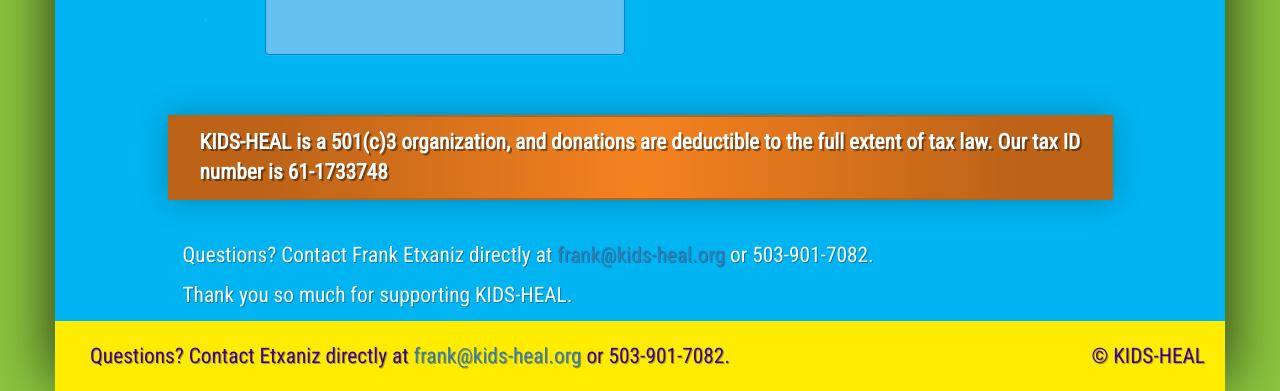
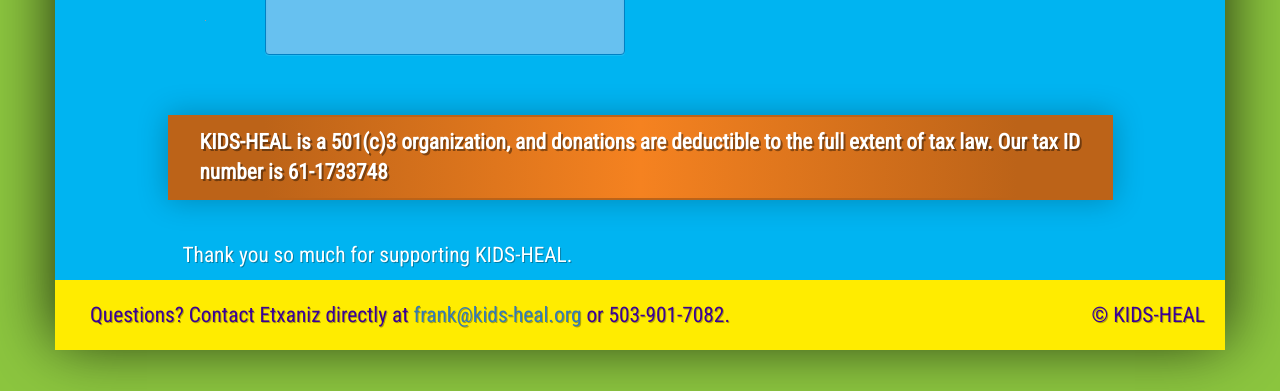
Before and after one commit to itsmerobb/KIDS-HEAL.github.io, a Jekyll site: the page built from donate.html, in a window 1280 px wide, cut to the strip 708-1099 px from the top of the page. Built offline with Jekyll 4.4.1, drawn with Linux system fonts in a browser that asks for light colours; some web fonts are replaced; grey boxes are pictures that could not be loaded.

Commit message:
donate.html: updated

```diff
--- a/_includes/donate.html
+++ b/_includes/donate.html
@@ -1,3 +1,4 @@
+<div class="donate-page">
   <div class="row">
     <div class="col-md-1"></div>
     <div class="col-md-10">
@@ -38,8 +39,8 @@
     <div class="col-md-1"></div>
     <div class="col-md-10">
       <p class="footnote-alert">{{ site.data.business.tax-info }} Our tax ID number is <strong>{{ site.data.business.tax-id }}</strong></p>
-    <p>Questions? Contact {{ site.data.frank.first-name }} {{ site.data.frank.last-name }} directly at <a href="mailto:{{ site.data.frank.email }}">{{ site.data.frank.email }}</a> or {{ site.data.frank.phone }}.</p>
       <p>Thank you so much for supporting {{ site.data.business.name }}.</p>
     </div>
     <div class="col-md-1"></div>
   </div>
+</div>
```
Lines whose indentation alone changed are shown as unchanged.
